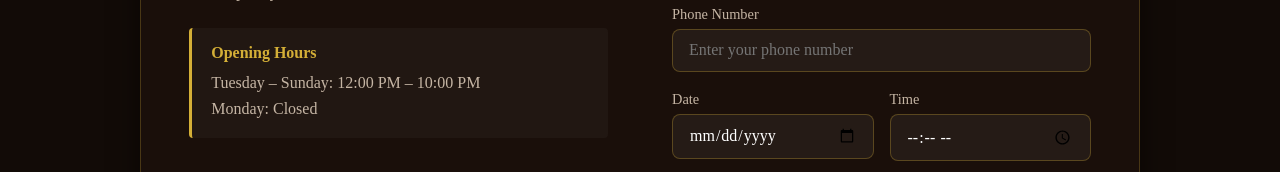
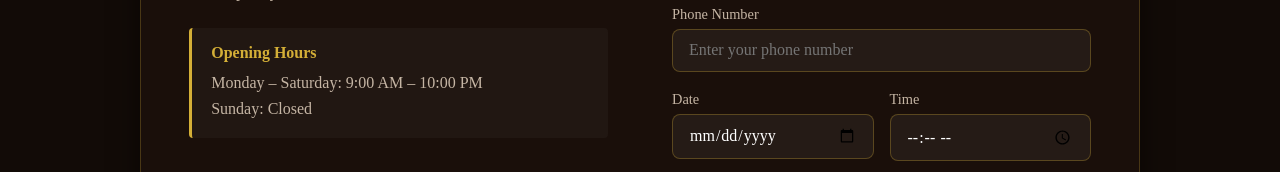
Before and after one commit to bayoaro-tech/Sabino, a React (Vite) app in the folder sabino/: page /reservations in a window 1280 px wide. Shown: the part 336-508 px from the top of the page. Built offline with nearby package versions, Linux system fonts and the light colour scheme.

Commit message:
Adjusted the opening hours

```diff
--- a/sabino/src/pages/Reservations.jsx
+++ b/sabino/src/pages/Reservations.jsx
@@ -40,8 +40,8 @@ function Reservations() {
           </p>
           <div className="info-box">
             <h4>Opening Hours</h4>
-            <p>Tuesday – Sunday: 12:00 PM – 10:00 PM</p>
-            <p>Monday: Closed</p>
+            <p>Monday – Saturday: 9:00 AM – 10:00 PM</p>
+            <p>Sunday: Closed</p>
           </div>
         </div>
 
@@ -65,7 +65,7 @@ function Reservations() {
     </div>
   )}
 
-          {/* Display Pre-Selected Menu Dishes */}
+
           {selectedDishes.length > 0 && (
             <div className="selected-dishes-box">
               <label>Selected Dishes for Your Reservation:</label>
```
